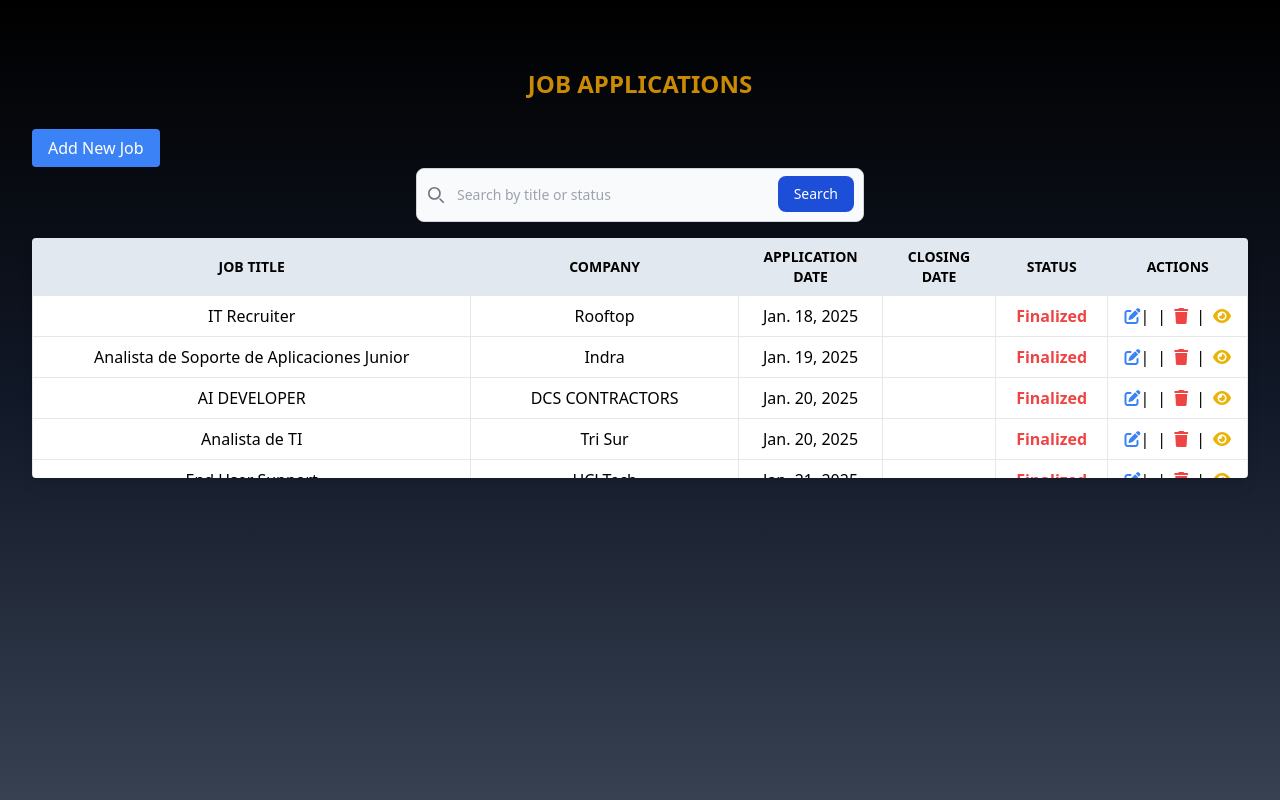
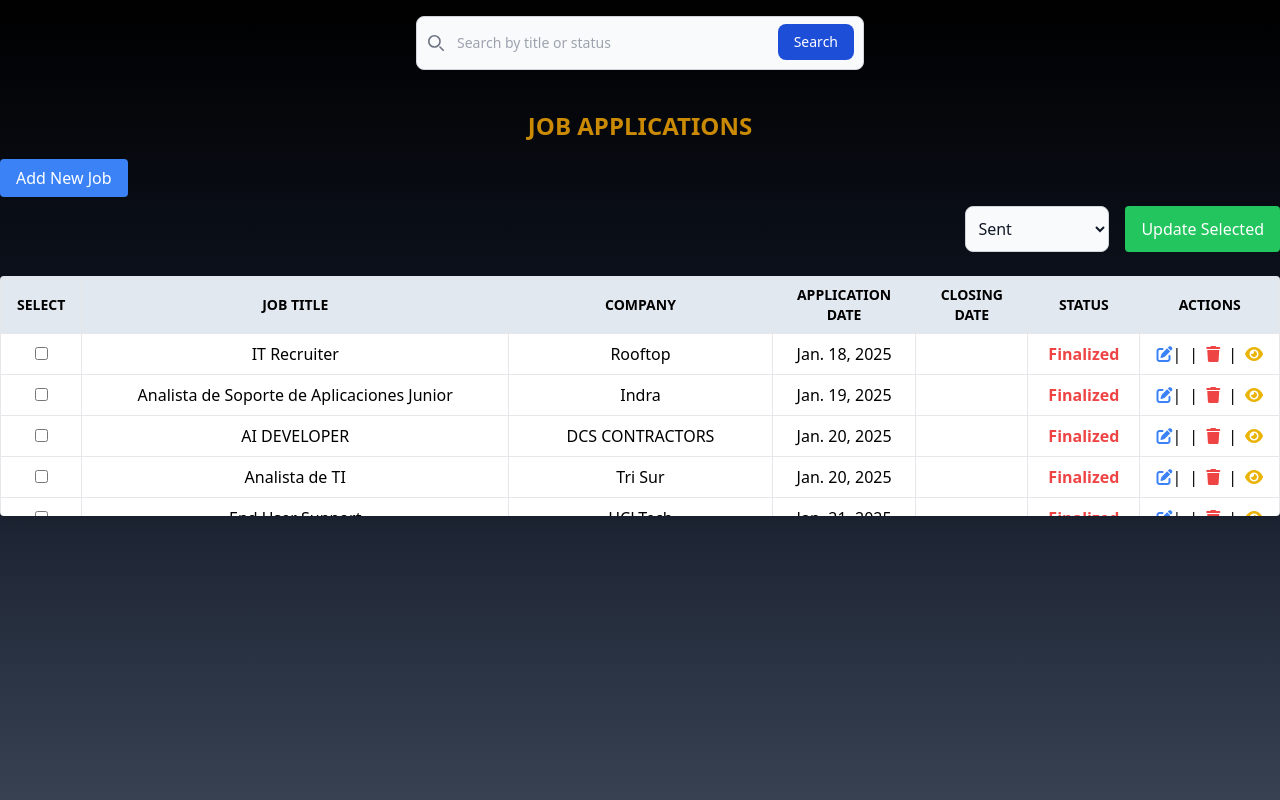
Before and after one commit to jlmunozfdev/APP_JOBS, a Django app: page / in a window 1280 px wide. Run offline with Django 5.2, Linux system fonts and the light colour scheme; data comes from the database, SQL or seed files in the repository; both versions use the stored data as it was after the commit; some libraries are stand-ins or nearby versions.

Commit message:
Add partials/menu.html, add update select in home, add bulk_update_status in view and urls

```diff
--- a/job_app/static/src/output.css
+++ b/job_app/static/src/output.css
@@ -674,10 +674,6 @@ video {
   margin-bottom: 1.5rem;
 }
 
-.mt-2 {
-  margin-top: 0.5rem;
-}
-
 .mt-4 {
   margin-top: 1rem;
 }
@@ -730,6 +726,10 @@ video {
   width: 60%;
 }
 
+.w-36 {
+  width: 9rem;
+}
+
 .w-4 {
   width: 1rem;
 }
@@ -778,6 +778,18 @@ video {
   justify-content: center;
 }
 
+.justify-between {
+  justify-content: space-between;
+}
+
+.gap-2 {
+  gap: 0.5rem;
+}
+
+.gap-4 {
+  gap: 1rem;
+}
+
 .gap-6 {
   gap: 1.5rem;
 }
@@ -812,6 +824,11 @@ video {
 
 .border {
   border-width: 1px;
+}
+
+.border-gray-200 {
+  --tw-border-opacity: 1;
+  border-color: rgb(229 231 235 / var(--tw-border-opacity, 1));
 }
 
 .border-gray-300 {
@@ -849,9 +866,19 @@ video {
   background-color: rgb(31 41 55 / var(--tw-bg-opacity, 1));
 }
 
+.bg-green-500 {
+  --tw-bg-opacity: 1;
+  background-color: rgb(34 197 94 / var(--tw-bg-opacity, 1));
+}
+
 .bg-red-500 {
   --tw-bg-opacity: 1;
   background-color: rgb(239 68 68 / var(--tw-bg-opacity, 1));
+}
+
+.bg-sky-900 {
+  --tw-bg-opacity: 1;
+  background-color: rgb(12 74 110 / var(--tw-bg-opacity, 1));
 }
 
 .bg-slate-200 {
@@ -887,6 +914,10 @@ video {
   --tw-gradient-to: #000 var(--tw-gradient-to-position);
 }
 
+.p-2 {
+  padding: 0.5rem;
+}
+
 .p-2\.5 {
   padding: 0.625rem;
 }
@@ -895,16 +926,13 @@ video {
   padding: 1rem;
 }
 
-.p-5 {
-  padding: 1.25rem;
-}
-
 .p-6 {
   padding: 1.5rem;
 }
 
-.p-8 {
-  padding: 2rem;
+.px-2 {
+  padding-left: 0.5rem;
+  padding-right: 0.5rem;
 }
 
 .px-4 {
@@ -920,6 +948,11 @@ video {
 .py-2 {
   padding-top: 0.5rem;
   padding-bottom: 0.5rem;
+}
+
+.py-2\.5 {
+  padding-top: 0.625rem;
+  padding-bottom: 0.625rem;
 }
 
 .py-4 {
@@ -1050,6 +1083,11 @@ video {
   background-color: rgb(75 85 99 / var(--tw-bg-opacity, 1));
 }
 
+.hover\:bg-green-600:hover {
+  --tw-bg-opacity: 1;
+  background-color: rgb(22 163 74 / var(--tw-bg-opacity, 1));
+}
+
 .hover\:bg-red-600:hover {
   --tw-bg-opacity: 1;
   background-color: rgb(220 38 38 / var(--tw-bg-opacity, 1));
--- a/job_app/templates/home.html
+++ b/job_app/templates/home.html
@@ -4,29 +4,29 @@
 
 {% block content %}
 
-<div class="container mx-auto p-8 w-full">
+<div class="container mx-auto w-full">
     <a href="{% url "home" %}">
-        <h1 class="text-2xl font-bold mb-4 text-yellow-600 text-center uppercase p-5">Job Applications</h1>
+        <h1 class="text-2xl font-bold mb-4 text-yellow-600 text-center uppercase p-2">Job Applications</h1>
     </a>
 
+    <!-- Botón para abrir el modal "Add New Job" -->
     <a href="#" onclick="openAddModal()" class="bg-blue-500 text-white px-4 py-2 rounded hover:bg-blue-600 w-40 text-center">Add New Job</a>
 
-    {% comment %} Contenedor Search {% endcomment %}
+    <div class="flex flex-col justify-between items-center mt-4">
 
-    <div class="mb-4 flex justify-center items-center mt-2">
-        <form class="max-w-md mx-auto w-full" method="get" action="" class="flex space-x-4">
-            <label for="default-search" class="mb-2 text-sm font-medium text-gray-900 sr-only dark:text-white">Search</label>
-            <div class="relative">
-                <div class="absolute inset-y-0 start-0 flex items-center ps-3 pointer-events-none">
-                    <svg class="w-4 h-4 text-gray-500 dark:text-gray-400" aria-hidden="true" xmlns="http://www.w3.org/2000/svg" fill="none" viewBox="0 0 20 20">
-                        <path stroke="currentColor" stroke-linecap="round" stroke-linejoin="round" stroke-width="2" d="m19 19-4-4m0-7A7 7 0 1 1 1 8a7 7 0 0 1 14 0Z"/>
-                    </svg>
-                </div>
-                <input type="text" name="q" placeholder="Search by title or status"  class="block w-full p-4 ps-10 text-sm text-gray-900 border border-gray-300 rounded-lg bg-gray-50 focus:ring-blue-500 focus:border-blue-500 dark:bg-gray-700 dark:border-gray-600 dark:placeholder-gray-400 dark:text-white dark:focus:ring-blue-500 dark:focus:border-blue-500" required />
-                <button type="submit" class="text-white absolute end-2.5 bottom-2.5 bg-blue-700 hover:bg-blue-800 focus:ring-4 focus:outline-none focus:ring-blue-300 font-medium rounded-lg text-sm px-4 py-2 dark:bg-blue-600 dark:hover:bg-blue-700 dark:focus:ring-blue-800">Search</button>
-            </div>
-        </form>
-
+         {% comment %} Inicio del Contenedor Update Selected {% endcomment %}
+        <form method="POST" action="{% url 'bulk_update_status' %}" class="flex flex-col gap-2 w-full">
+                    <!-- Select para escoger el nuevo estado -->
+            {% csrf_token %}
+            <div class="flex gap-4 justify-end">
+                <select name="status" id="status_bulk" class="bg-gray-50 border border-gray-300 text-gray-900 rounded-lg focus:ring-blue-500 focus:border-blue-500 dark:bg-gray-700 dark:border-gray-600 dark:placeholder-gray-400 dark:text-white dark:focus:ring-blue-500 dark:focus:border-blue-500 w-36 py-2.5 px-2">
+                    <option value="sent">Sent</option>
+                    <option value="in_progress">In Progress</option>
+                    <option value="completed">Finalized</option>
+                </select>
+                <button type="submit" class="bg-green-500 text-white px-4 py-2 rounded hover:bg-green-600">
+                        Update Selected
+                </button>
             </div>
 
         <!-- Contenedor de la tabla con desplazamiento -->
@@ -35,6 +35,7 @@
                     <table class="min-w-full bg-white">
                         <thead>
                             <tr class="text-sm uppercase">
+                                <th class="border px-4 py-2 sticky top-0 bg-slate-200">Select</th>
                                 <th class="border px-4 py-2 sticky top-0 text-center bg-slate-200">Job Title</th>
                                 <th class="border px-4 py-2 sticky top-0 text-center bg-slate-200">Company</th>
                                 <th class="border px-4 py-2 sticky top-0 text-center bg-slate-200">Application Date</th>
@@ -46,6 +47,9 @@
                         <tbody>
                             {% for job in jobs %}
                             <tr class="text-center">
+                                <td class="border px-4 py-2">
+                                    <input type="checkbox" name="job_ids" value="{{ job.id }}" />
+                                </td>
                                 <td class="border px-4 py-2 text-center align-middle">{{ job.job_title }}</td>
                                 <td class="border px-4 py-2 text-center align-middle">{{ job.company_name }}</td>
                                 <td class="border px-4 py-2 text-center align-middle">{{ job.application_date }}</td>
@@ -89,6 +93,8 @@
                         </tbody>
                     </table>
                 </div>
+            </div>
+        </form>
     </div>
 </div>
 
--- a/job_app/templates/layout/_base.html
+++ b/job_app/templates/layout/_base.html
@@ -13,7 +13,9 @@
     {% endblock styles %}
 </head>
 <body class="flex flex-col items-center h-screen bg-gradient-to-t from-gray-700 via-gray-900 to-black overflow-hidden">
+    {% include "layout/partials/menu.html" %}
     <main class="flex justify-center items-start w-full py-4 overflow-y-auto">
+
         {% block content %}
         {% endblock content %}
     </main>
--- /dev/null
+++ b/job_app/templates/layout/partials/menu.html
@@ -0,0 +1,21 @@
+{% load static %}
+
+<nav class="border-gray-200 w-full flex justify-center p-4">
+  {% comment %} Contenedor Search {% endcomment %}
+  <form class="max-w-md w-full" method="get" action="">
+    <label for="default-search" class="mb-2 text-sm font-medium text-gray-900 sr-only dark:text-white">Search</label>
+    <div class="relative">
+        <div class="absolute inset-y-0 start-0 flex items-center ps-3 pointer-events-none">
+            <svg class="w-4 h-4 text-gray-500 dark:text-gray-400" aria-hidden="true" xmlns="http://www.w3.org/2000/svg" fill="none" viewBox="0 0 20 20">
+                <path stroke="currentColor" stroke-linecap="round" stroke-linejoin="round" stroke-width="2" d="m19 19-4-4m0-7A7 7 0 1 1 1 8a7 7 0 0 1 14 0Z"/>
+            </svg>
+    </div>
+    <input type="text" name="q" placeholder="Search by title or status"  class="block w-full p-4 ps-10 text-sm text-gray-900 border border-gray-300 rounded-lg bg-gray-50 focus:ring-blue-500 focus:border-blue-500 dark:bg-gray-700 dark:border-gray-600 dark:placeholder-gray-400 dark:text-white dark:focus:ring-blue-500 dark:focus:border-blue-500" required />
+    <button type="submit" class="text-white absolute end-2.5 bottom-2.5 bg-blue-700 hover:bg-blue-800 focus:ring-4 focus:outline-none focus:ring-blue-300 font-medium rounded-lg text-sm px-4 py-2 dark:bg-blue-600 dark:hover:bg-blue-700 dark:focus:ring-blue-800">Search</button>
+    </div>
+</form>
+{% comment %} Fin de Contenedor Search {% endcomment %}
+
+
+
+</nav>
--- a/job_app/urls.py
+++ b/job_app/urls.py
@@ -7,4 +7,5 @@ urlpatterns = [
     path('add/', views.job_create, name='job_create'),
     path('edit/<int:pk>/', views.job_update, name='job_update'),
     path('delete/<int:pk>/', views.job_delete, name='job_delete'),
+    path('bulk-update-status/', views.bulk_update_status, name='bulk_update_status')
 ]
--- a/job_app/views.py
+++ b/job_app/views.py
@@ -90,3 +90,18 @@ def job_delete(request, pk):
         job.delete()
         return redirect('home')
     return render(request, 'job_confirm_delete.html', {'job': job})
+
+
+def bulk_update_status(request):
+    if request.method == 'POST':
+        job_ids = request.POST.getlist('job_ids')  # Lista de IDs seleccionados
+        new_status = request.POST.get('status')    # Nuevo estado
+
+        if job_ids and new_status:
+            # Convertir a int si deseas mayor seguridad
+            job_ids_int = [int(x) for x in job_ids]
+            JobApplication.objects.filter(pk__in=job_ids_int).update(status=new_status)
+
+        return redirect('home')
+
+    return redirect('home')
```
Also changed, not shown: db.sqlite3. Lines whose indentation alone changed are shown as unchanged.
